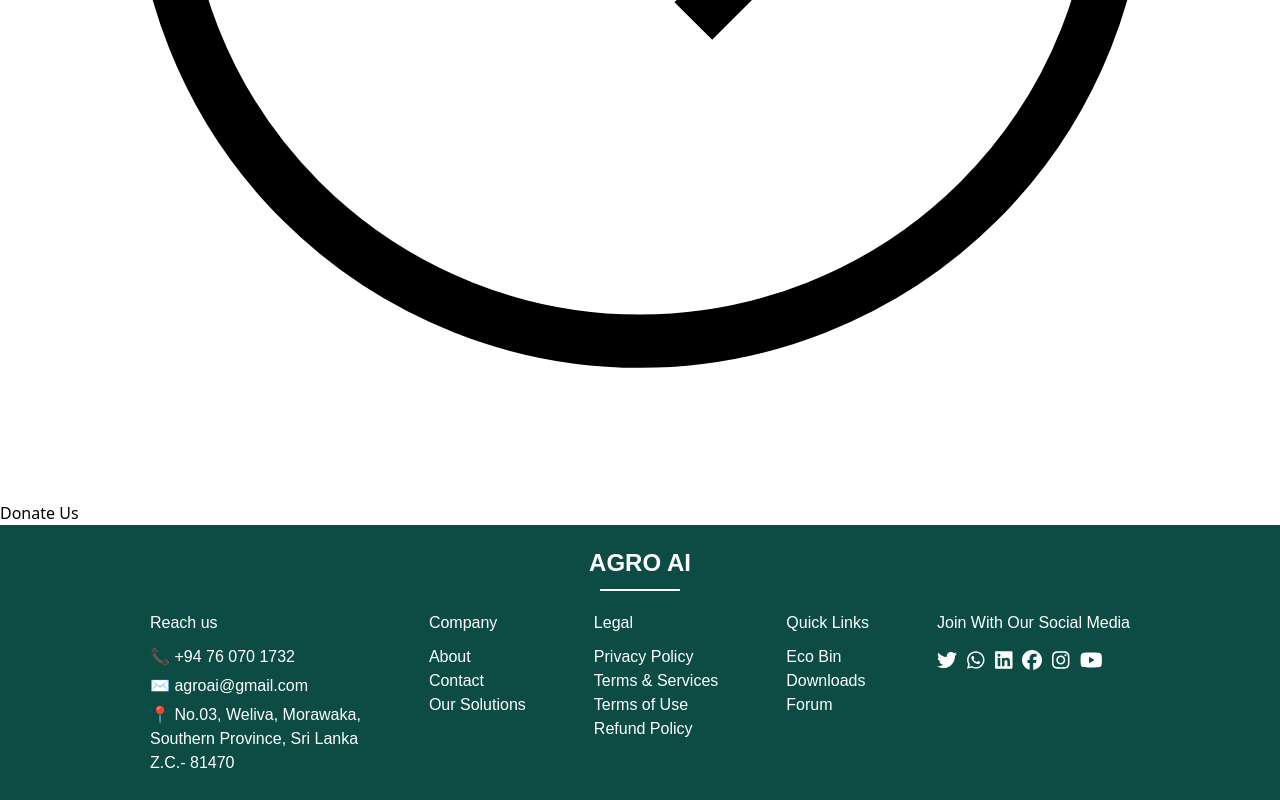
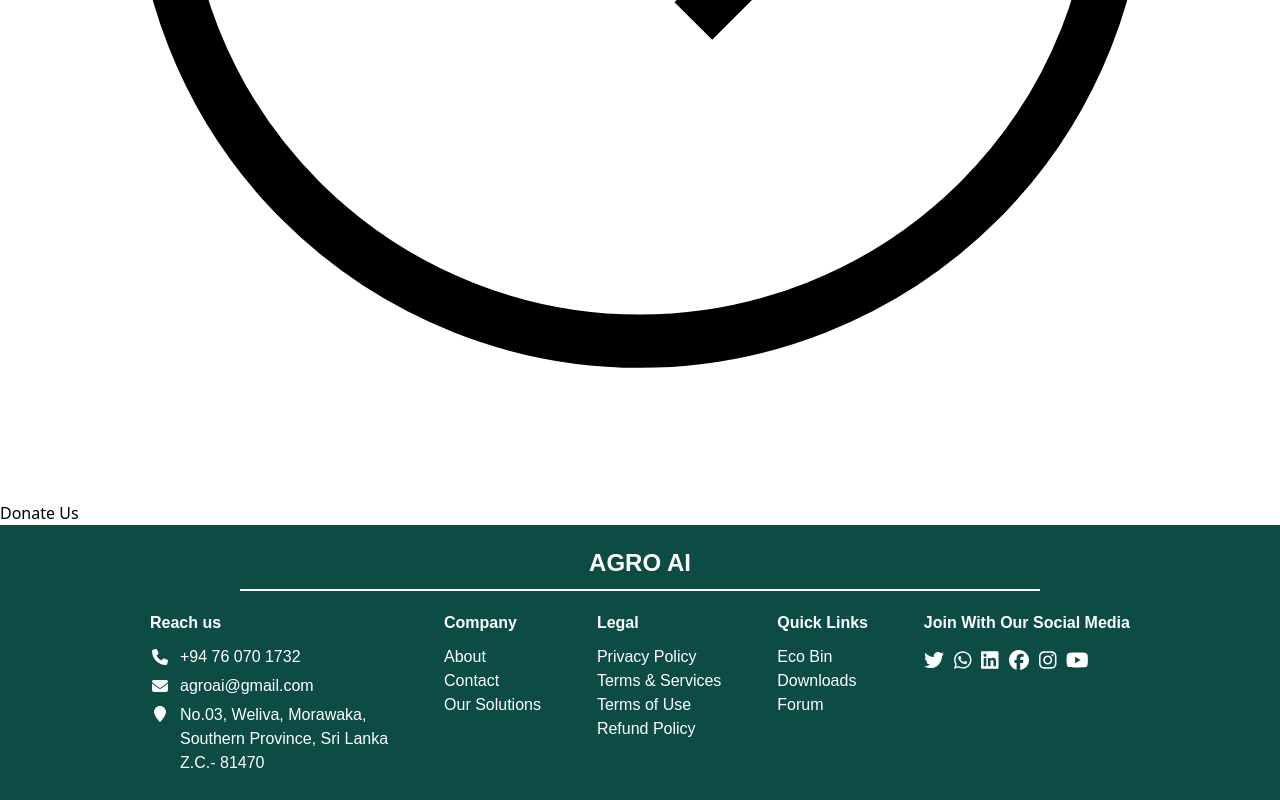
Before and after one commit to RdhYuGaan/AgroAI, a Next.js app: page / in a window 1280 px wide. Shown: the part 1571-2371 px from the top of the page. Built offline with nearby package versions, Linux system fonts and the light colour scheme.

Commit message:
footer improved

```diff
--- a/src/app/components/Footer.tsx
+++ b/src/app/components/Footer.tsx
@@ -8,6 +8,12 @@ import {
     faInstagram,
     faYoutube,
 } from "@fortawesome/free-brands-svg-icons";
+
+import {
+    faPhone,
+    faEnvelope,
+    faMapMarker
+} from "@fortawesome/free-solid-svg-icons";
 
 const Footer = () => {
     return (
@@ -39,7 +45,8 @@ const Footer = () => {
                 </h2>
                 <div
                     style={{
-            width: "80px",
+                        width: "130%",
+                        maxWidth: "800px",
                         height: "2px",
                         backgroundColor: "white",
                         margin: "8px auto",
@@ -58,25 +65,28 @@ const Footer = () => {
             >
                 {/* Reach Us Section */}
                 <div>
-          <h4 style={{ marginBottom: "10px" }}>Reach us</h4>
-          <p style={{ margin: "5px 0" }}>
-            <strong>📞</strong> +94 76 070 1732
-          </p>
-          <p style={{ margin: "5px 0" }}>
-            <strong>✉️</strong> agroai@gmail.com
-          </p>
-          <p style={{ margin: "5px 0" }}>
-            <strong>📍</strong> No.03, Weliva, Morawaka,
-            <br />
-            Southern Province, Sri Lanka
-            <br />
+                    <h4 style={{ marginBottom: "10px", fontWeight: "600" }}>Reach us</h4>
+                    <div style={{ display: "flex", alignItems: "center", margin: "5px 0" }}>
+                        <FontAwesomeIcon icon={faPhone} style={{ width: "20px", marginRight: "10px" }} />
+                        <span>+94 76 070 1732</span>
+                    </div>
+                    <div style={{ display: "flex", alignItems: "center", margin: "5px 0" }}>
+                        <FontAwesomeIcon icon={faEnvelope} style={{ width: "20px", marginRight: "10px" }} />
+                        <span>agroai@gmail.com</span>
+                    </div>
+                    <div style={{ display: "flex", alignItems: "flex-start", margin: "5px 0" }}>
+                        <FontAwesomeIcon icon={faMapMarker} style={{ width: "20px", marginRight: "10px", marginTop: "3px" }} />
+                        <div>
+                            No.03, Weliva, Morawaka,<br />
+                            Southern Province, Sri Lanka<br />
                             Z.C.- 81470
-          </p>
+                        </div>
+                    </div>
                 </div>
 
                 {/* Company Section */}
                 <div>
-          <h4 style={{ marginBottom: "10px" }}>Company</h4>
+                    <h4 style={{ marginBottom: "10px", fontWeight: "600" }}>Company</h4>
                     <ul style={{ listStyleType: "none", padding: 0 }}>
                         <li>About</li>
                         <li>Contact</li>
@@ -86,7 +96,7 @@ const Footer = () => {
 
                 {/* Legal Section */}
                 <div>
-          <h4 style={{ marginBottom: "10px" }}>Legal</h4>
+                    <h4 style={{ marginBottom: "10px", fontWeight: "600" }}>Legal</h4>
                     <ul style={{ listStyleType: "none", padding: 0 }}>
                         <li>Privacy Policy</li>
                         <li>Terms & Services</li>
@@ -97,7 +107,7 @@ const Footer = () => {
 
                 {/* Quick Links Section */}
                 <div>
-          <h4 style={{ marginBottom: "10px" }}>Quick Links</h4>
+                    <h4 style={{ marginBottom: "10px", fontWeight: "600" }}>Quick Links</h4>
                     <ul style={{ listStyleType: "none", padding: 0 }}>
                         <li>Eco Bin</li>
                         <li>Downloads</li>
@@ -107,7 +117,7 @@ const Footer = () => {
 
                 {/* Social Media Section */}
                 <div>
-          <h4 style={{ marginBottom: "10px" }}>Join With Our Social Media</h4>
+                    <h4 style={{ marginBottom: "10px", fontWeight: "600" }}>Join With Our Social Media</h4>
                     <div
                         style={{
                             display: "flex",
```
Lines whose indentation alone changed are shown as unchanged.
